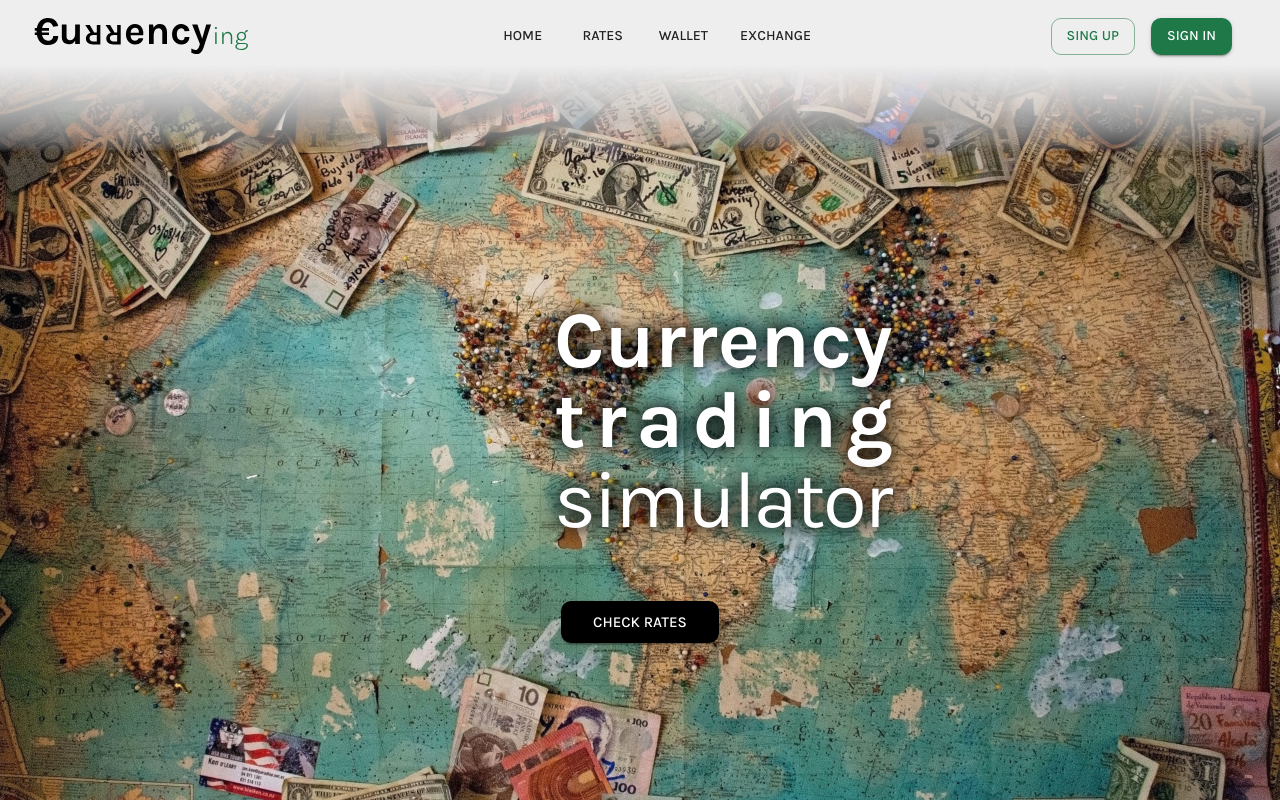
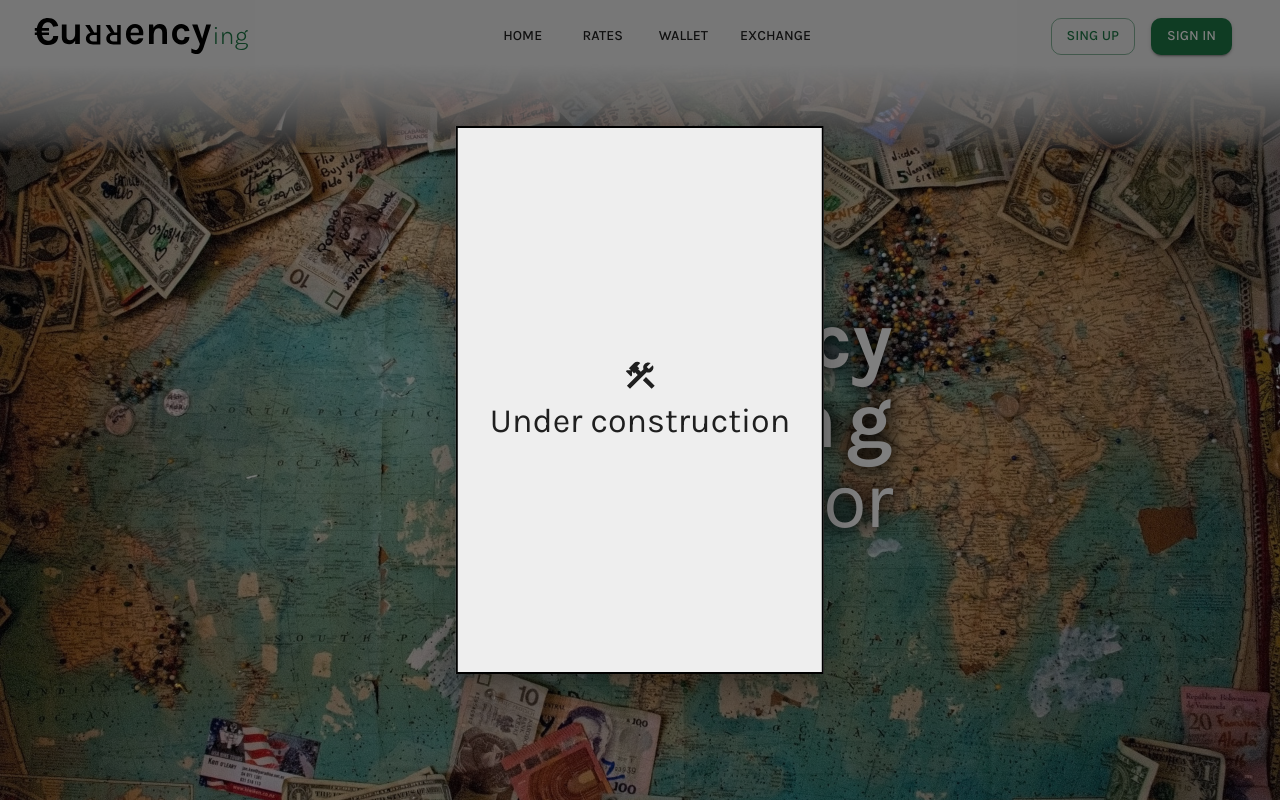
Before and after one commit to szymonkwak/currencying, a React (Create React App) app in the folder client/: page / in a window 1280 px wide. Both pictures are taken after a click on the button "SING UP". Built offline with nearby package versions, Linux system fonts and the light colour scheme; no server answers.

Commit message:
added under construction page

```diff
--- a/client/src/App.tsx
+++ b/client/src/App.tsx
@@ -4,10 +4,10 @@ import { ThemeProvider } from '@emotion/react';
 import { theme } from './theme/theme';
 import routes from './routes';
 import Header from './components/Header/Header';
-import Pulpit from './components/Pulpit/Pulpit';
 import Exchange from './components/Exchange/Exchange';
 import Landing from './components/Landing/Landing';
 import Rates from './components/Rates/Rates';
+import Construction from './components/Construction/Construction';
 
 function App() {
   return (
@@ -18,7 +18,9 @@ function App() {
         <Routes>
           <Route path={routes.root} element={<Landing />} />
           <Route path={routes.rates} element={<Rates />} />
-          <Route path={routes.pulpit} element={<Pulpit />} />
+          <Route path={routes.wallet} element={<Construction />} />
+          <Route path={routes.signIn} element={<Construction />} />
+          <Route path={routes.signUp} element={<Construction />} />
           <Route path={routes.exchange} element={<Exchange />} />
         </Routes>
       </BrowserRouter>
--- /dev/null
+++ b/client/src/components/Construction/Construction.tsx
@@ -0,0 +1,13 @@
+import { Stack, Typography } from '@mui/material';
+import ConstructionIcon from '@mui/icons-material/Construction';
+
+const Construction = () => {
+  return (
+    <Stack justifyContent="center" alignItems="center" gap={1} sx={{ height: '60vh' }}>
+      <ConstructionIcon fontSize="large" />
+      <Typography variant="h4">Under construction</Typography>
+    </Stack>
+  );
+};
+
+export default Construction;
--- /dev/null
+++ b/client/src/components/Construction/ConstructionModal.tsx
@@ -0,0 +1,32 @@
+import { Box, Modal } from '@mui/material';
+import Construction from './Construction';
+
+type ConstructionModalProps = {
+  open: boolean;
+  setOpen: React.Dispatch<React.SetStateAction<boolean>>;
+};
+
+const ConstructionModal = ({ open, setOpen }: ConstructionModalProps) => {
+  const handleClose = () => setOpen(false);
+
+  const style = {
+    position: 'absolute' as 'absolute',
+    top: '50%',
+    left: '50%',
+    transform: 'translate(-50%, -50%)',
+    bgcolor: 'background.paper',
+    border: '2px solid #000',
+    boxShadow: 24,
+    p: 4,
+  };
+
+  return (
+    <Modal open={open} onClose={handleClose}>
+      <Box sx={style}>
+        <Construction />
+      </Box>
+    </Modal>
+  );
+};
+
+export default ConstructionModal;
--- a/client/src/components/Header/Desktop/LoginButtons.tsx
+++ b/client/src/components/Header/Desktop/LoginButtons.tsx
@@ -1,16 +1,22 @@
 import { Box, Button } from '@mui/material';
+import { useState } from 'react';
 import { loginButtons } from '../headerButtons';
+import ConstructionModal from '../../Construction/ConstructionModal';
 
 const LoginButtons = () => {
+  const [modalOpen, setModalOpen] = useState(false);
   return (
+    <>
+      <ConstructionModal open={modalOpen} setOpen={setModalOpen} />
       <Box sx={{ mx: 2, justifySelf: 'flex-end' }}>
-      <Button variant="outlined" sx={{ mx: 1 }}>
+        <Button variant="outlined" sx={{ mx: 1 }} onClick={() => setModalOpen(true)}>
           {loginButtons.SignUp.label}
         </Button>
-      <Button variant="contained" sx={{ mx: 1 }}>
+        <Button variant="contained" sx={{ mx: 1 }} onClick={() => setModalOpen(true)}>
           {loginButtons.SignIn.label}
         </Button>
       </Box>
+    </>
   );
 };
 
--- a/client/src/components/Header/headerButtons.ts
+++ b/client/src/components/Header/headerButtons.ts
@@ -3,7 +3,7 @@ import routes from '../../routes';
 export const headerButtons = [
   { label: 'Home', href: routes.root },
   { label: 'Rates', href: routes.rates },
-  { label: 'Wallet', href: routes.pulpit },
+  { label: 'Wallet', href: routes.wallet },
   { label: 'Exchange', href: routes.exchange },
 ];
 
--- a/client/src/routes.ts
+++ b/client/src/routes.ts
@@ -1,6 +1,6 @@
 const routes = {
   root: '/',
-  pulpit: '/home',
+  wallet: '/wallet',
   rates: '/rates',
   exchange: '/exchange',
   signUp: '/sign-up',
```
Lines whose indentation alone changed are shown as unchanged.
